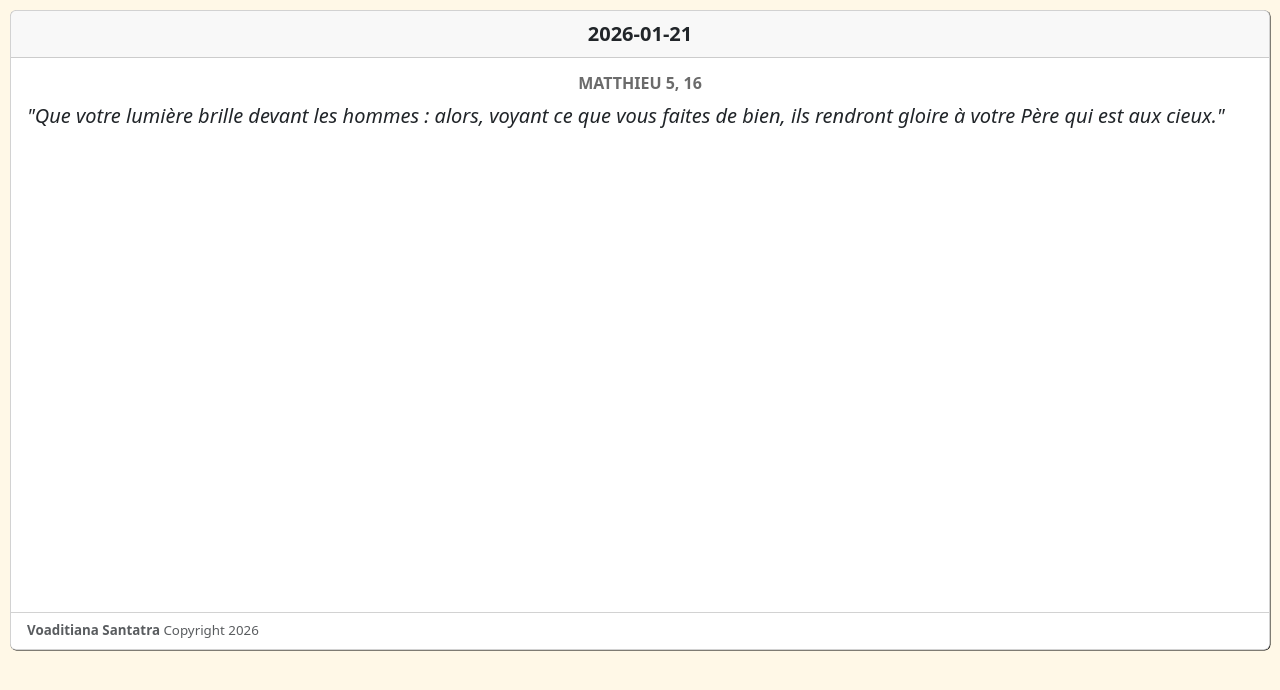
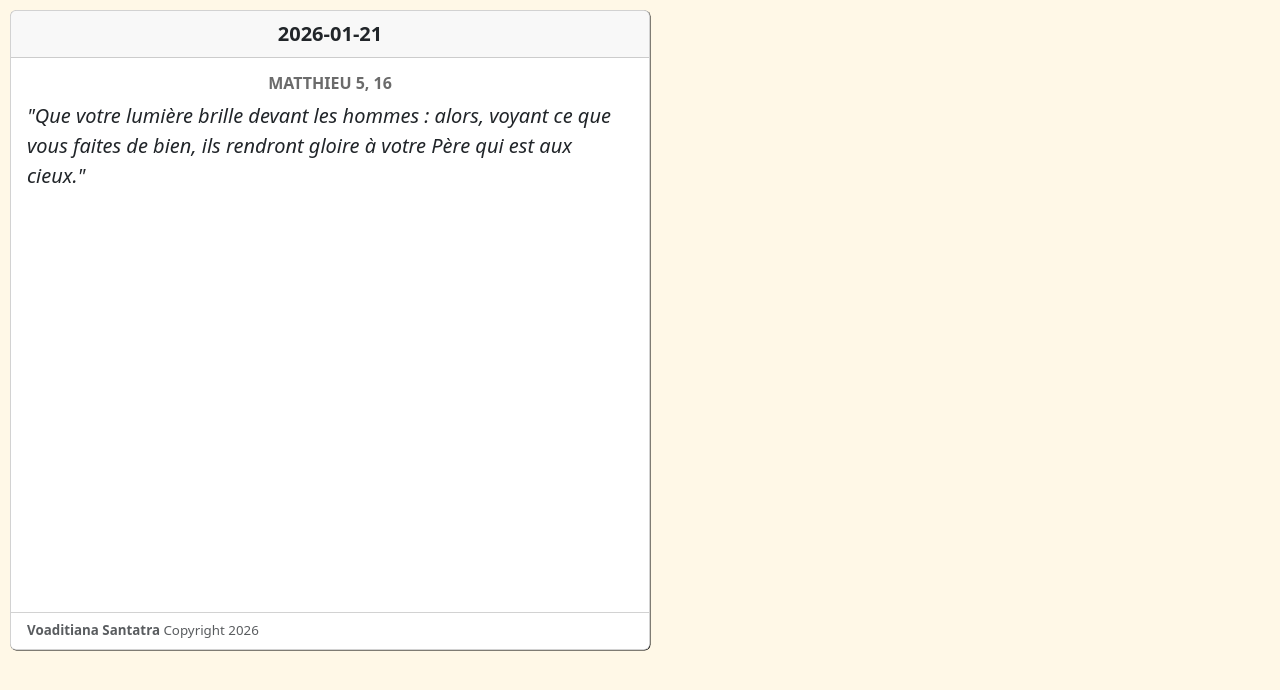
Before and after one commit to Voaditiana/vavaka, a Django app: page / in a window 1280 px wide. Shown: the top 690 px of the page. Run offline with Django 5.2, Linux system fonts and the light colour scheme; some libraries are stand-ins or nearby versions.

Commit message:
Refactor card styles in media query

```diff
--- a/static/css/style.css
+++ b/static/css/style.css
@@ -27,7 +27,7 @@ body {
    opacity:0;
 }
 @media (min-width:1024px){
-    .card {
-        margin:500px;
+    #card {
+        width:50vw;
     }
 }
```
